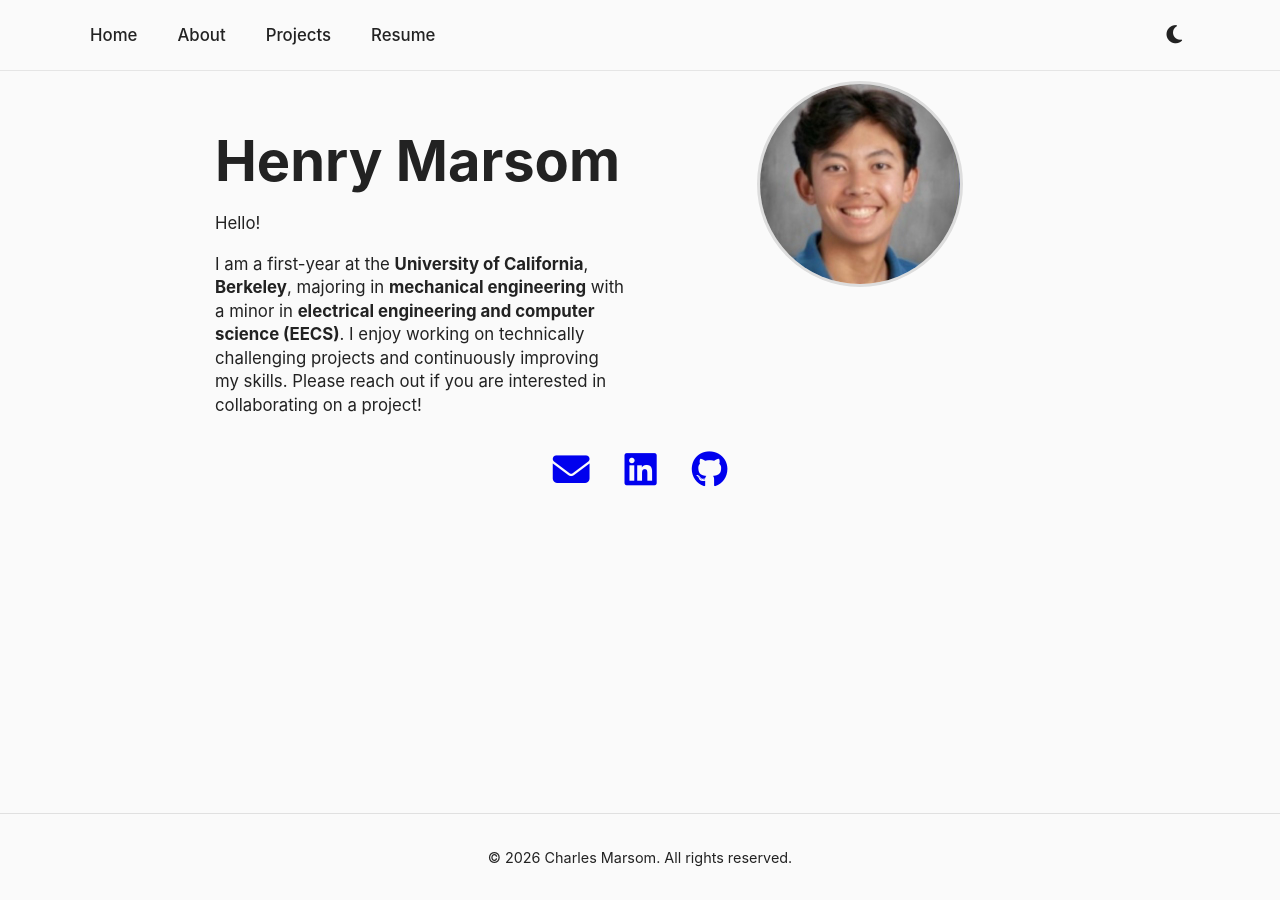
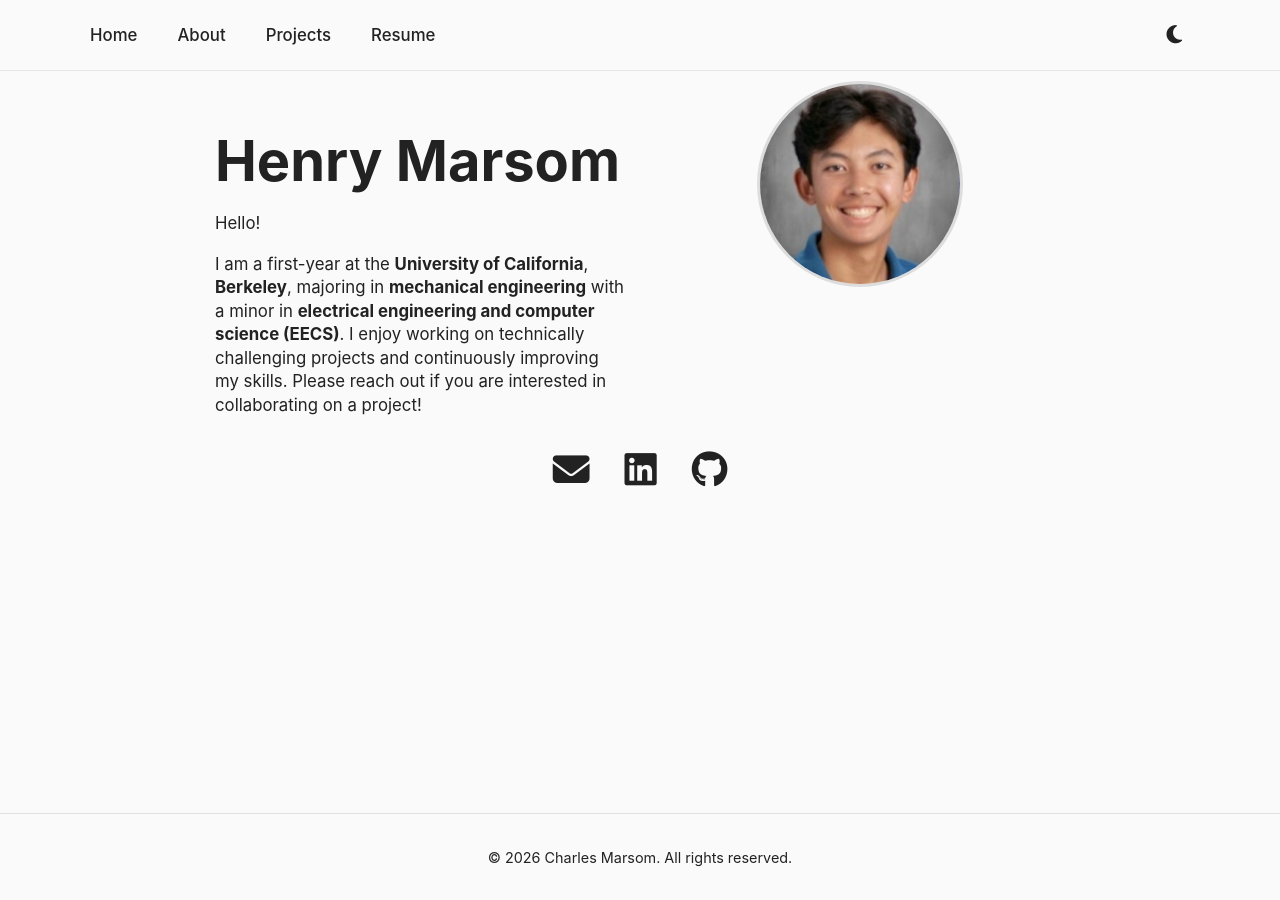
Before and after one commit to henrymarsom/henrymarsom.github.io, a Jekyll site: the page built from index.md, in a window 1280 px wide. Built offline with Jekyll 4.4.1, drawn with Linux system fonts in a browser that asks for light colours.

Commit message:
Update style.css

```diff
--- a/assets/style.css
+++ b/assets/style.css
@@ -166,13 +166,21 @@ html, body {
   justify-content: center;
 }
 
+/* Contact icons */
 .contact a {
-  font-size: 2.3rem;       /* larger icons */
-  transition: color 0.2s ease, transform 0.2s ease;
+  font-size: 2.3rem;             /* icon size */
+  color: inherit;                /* inherit current text color */
+  transition: transform 0.2s ease, color 0.2s ease; /* animate both size and color */
 }
 
 .contact a:hover {
-  transform: scale(1.15);
+  transform: scale(1.15);        /* slightly enlarge on hover */
+  color: #0066cc;                /* light mode hover color */
+}
+
+/* Dark mode hover */
+body.dark .contact a:hover {
+  color: #4da3ff;               /* dark mode hover color */
 }
 
 /* =========================
```
